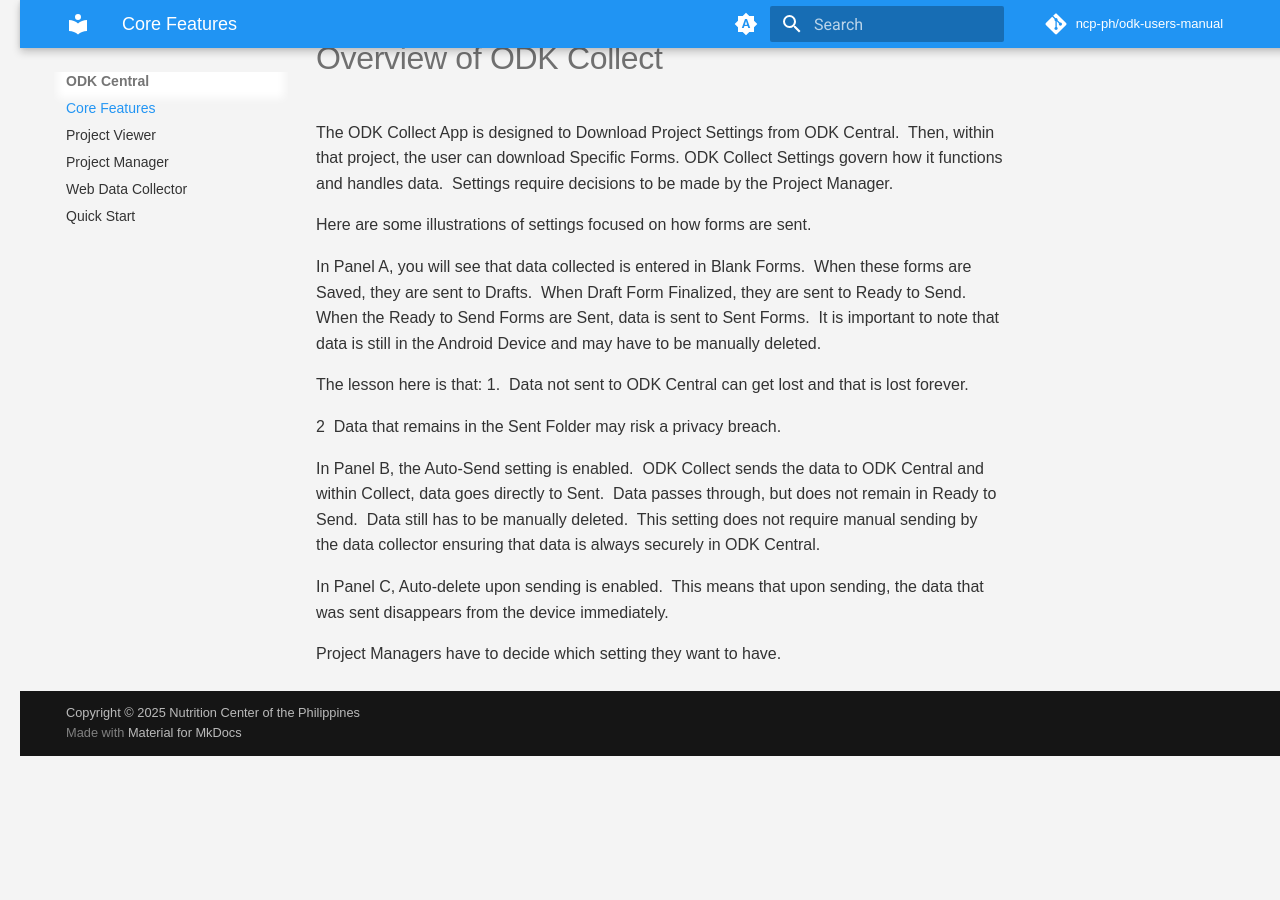
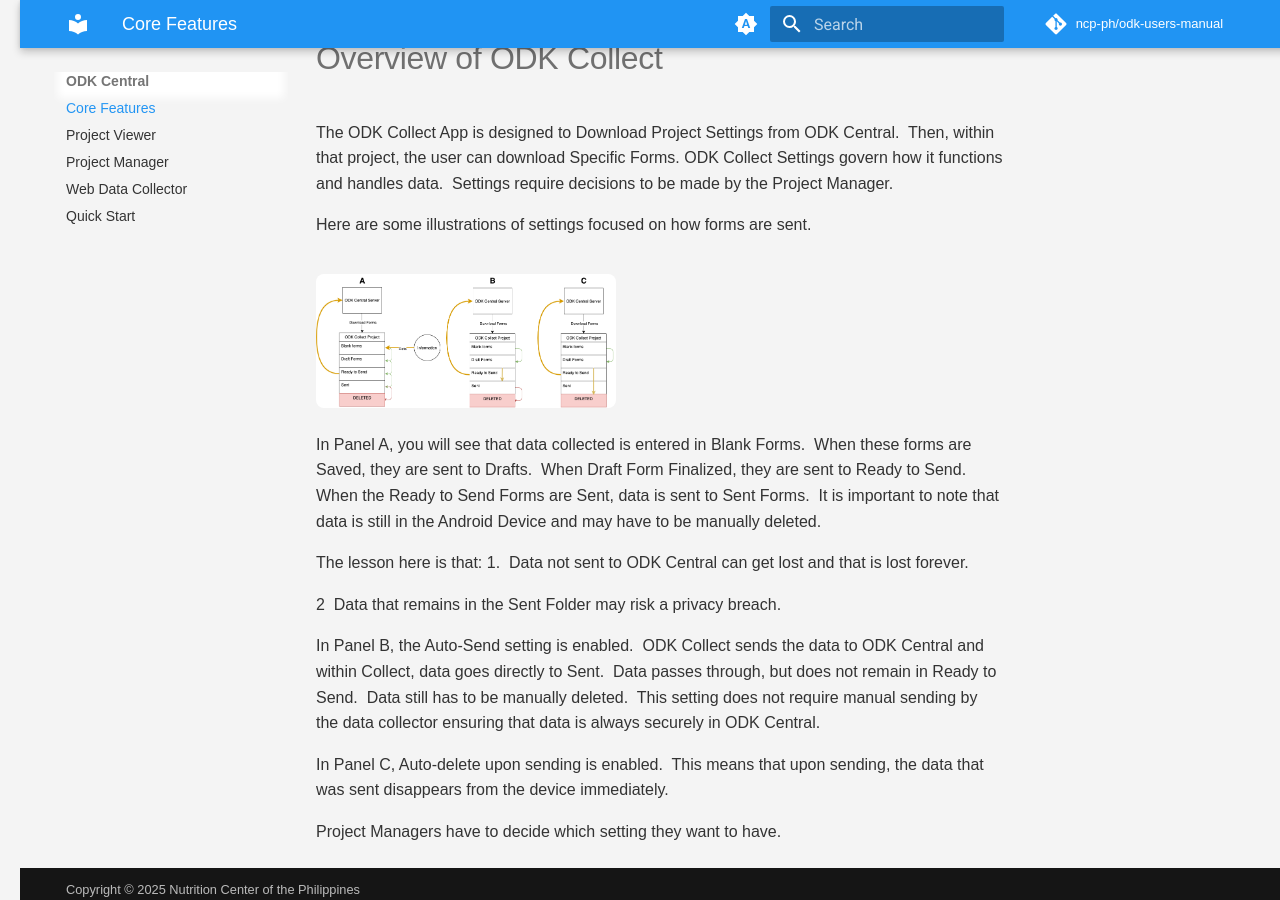
Before and after one commit to ncp-ph/odk-users-manual, an MkDocs documentation site: the page built from docs/about-odk-central.md, in a window 1280 px wide and 900 px high, scrolled down 1795 px. Built offline with MkDocs 1.6.1 and Material for MkDocs 9.7.7, drawn with Linux system fonts in a browser that asks for light colours; comment, search, counter and statistics services are not loaded; before the commit the page ends 2551 px from its top, so only the background shows below that.

Commit message:
added diagram diagram_odk_collect_panels.png

```diff
--- a/docs/about-odk-central.md
+++ b/docs/about-odk-central.md
@@ -35,6 +35,8 @@ The ODK Collect App is designed to Download Project Settings from ODK Central.
 
 Here are some illustrations of settings focused on how forms are sent.
 
+<img width="300" height="672" alt="collect_multiple" src="/assets/images/diagram_odk_collect_panels.png" />
+
 In Panel A, you will see that data collected is entered in Blank Forms.  When these forms are Saved, they are sent to Drafts.  When Draft Form Finalized, they are sent to Ready to Send.  When the Ready to Send Forms are Sent, data is sent to Sent Forms.  It is important to note that data is still in the Android Device and may have to be manually deleted.
 
 The lesson here is that:
```
